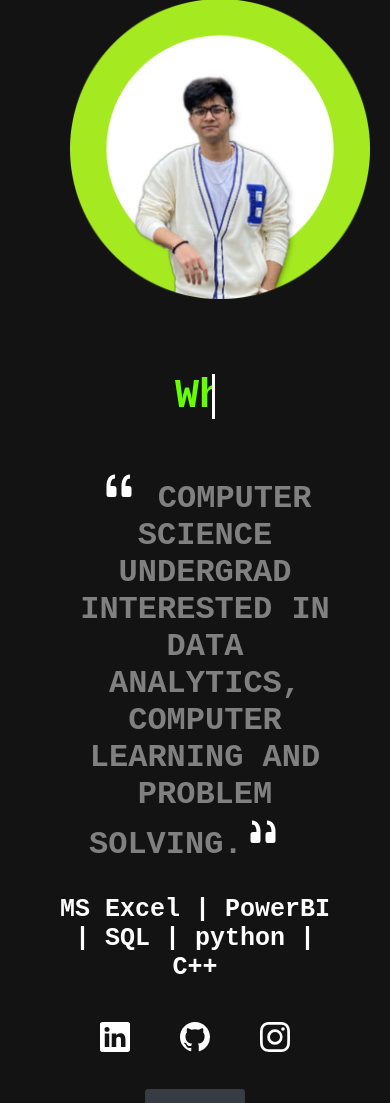
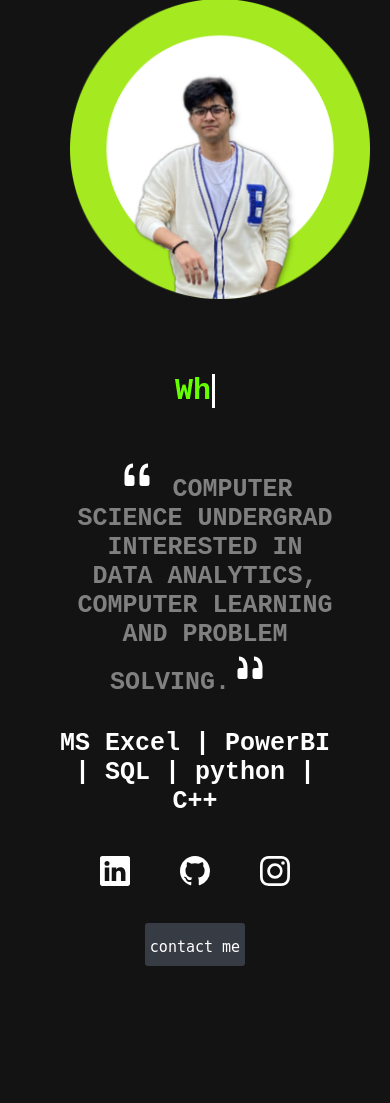
Before and after one commit to AviroopPaul/Personal-Portfolio, a PHP site: page / in a window 390 px wide. Shown: the part 823-1926 px from the top of the page. Run offline with PHP 8.4, Linux system fonts and the light colour scheme; some libraries are stand-ins or nearby versions.

Commit message:
Improved responsiveness

```diff
--- a/styles.css
+++ b/styles.css
@@ -5,6 +5,7 @@
     font-family: 'Courier New', Courier, monospace;
     scroll-behavior: smooth;
 }
+
 
 .navbar{
 
@@ -619,6 +620,13 @@
       font-size: 15px;
       word-wrap: normal;
     }
+    .main_content h1 {
+      font-size: 25px;
+      margin-top: 3rem;
+    }
+    .main_content h2 {
+      font-size: 30px;
+    }
   }
   @media screen and (max-width: 480px) {
     .main_img-card {
@@ -632,11 +640,11 @@
     }
 
     .main_content h1 {
-      font-size: 2rem;
+      font-size: 25px;
       margin-top: 3rem;
     }
     .main_content h2 {
-      font-size: 40px;
+      font-size: 30px;
     }
 
     .main_content p {
```
